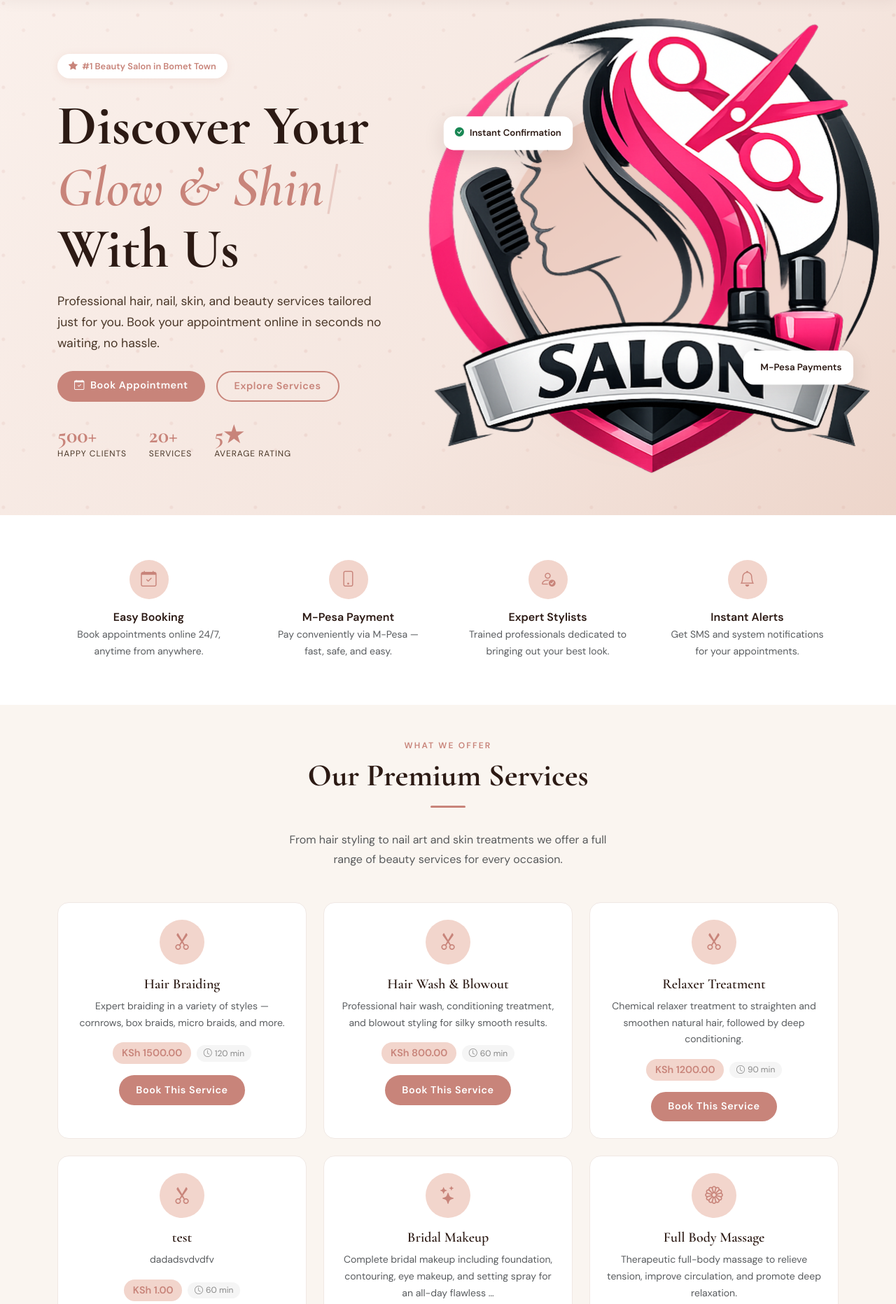
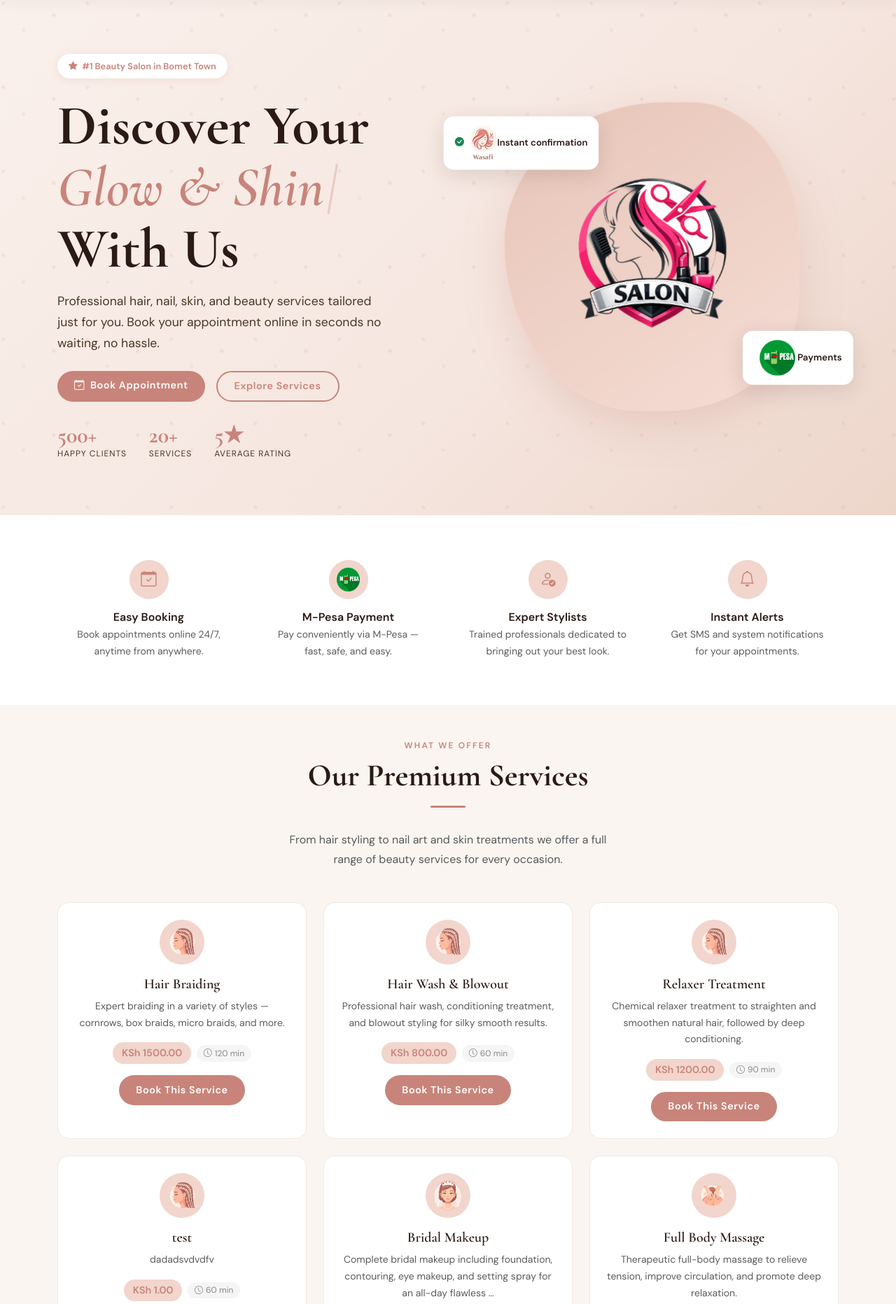
Before and after one commit to nabiswa-cmd/Wasafi_Salon, a Django app: page / in a window 1280 px wide. Shown: the part 86-1949 px from the top of the page at 70% size. Run offline with Django 5.2, Linux system fonts and the light colour scheme; data comes from the database, SQL or seed files in the repository; both versions use the stored data as it was after the commit.

Commit message:
Icons Addjustments

```diff
--- a/appointments/templates/appointments/home.html
+++ b/appointments/templates/appointments/home.html
@@ -48,7 +48,115 @@
   right: 0;
   animation-delay: 2s;
 }
+.hero-shape {
+  width: 280px;
+  height: 300px;
+  background: linear-gradient(145deg,#e8c5b8,#f5ddd5);
+  border-radius: 60% 40% 50% 50% / 50% 50% 40% 60%;
+  margin: 0 auto;
+  display: flex;
+  align-items: center;
+  justify-content: center;
+  box-shadow: 0 20px 60px rgba(200,132,122,.25);
+}
 
+.img-fit {
+  max-width: 80%;
+  height: auto;
+}
+
+/* Larger screens */
+@media (min-width: 992px) {
+  .hero-shape {
+    width: 420px;
+    height: 440px;
+  }
+}
+.floating-card {
+  position: absolute;
+  font-size: 12px;
+  padding: 6px 10px;
+}
+.icon-circle {
+  width: 48px;
+  height: 48px;
+  background: var(--wasafi-blush);
+  border-radius: 50%;
+  display: flex;
+  align-items: center;
+  justify-content: center;
+  margin: 0 auto 1rem;
+}
+
+.icon-circle img {
+  width: 60%;
+  height: auto;
+  object-fit: contain;
+}
+.service-icon {
+  width: 60px;
+  height: 60px;
+  background: var(--wasafi-blush);
+  border-radius: 50%;
+  display: flex;
+  align-items: center;
+  justify-content: center;
+  margin: 0 auto 1rem;
+  font-size: 1.5rem;
+  color: var(--wasafi-rose);
+}
+
+.service-icon img {
+  width: 60%;
+  height: auto;
+  object-fit: contain;
+}
+
+.service-icon i {
+  font-size: 1.5rem;
+}
+
+/* Mobile adjustment */
+@media (max-width: 768px) {
+  .service-icon {
+    width: 48px;
+    height: 48px;
+  }
+
+  .service-icon i {
+    font-size: 1.2rem;
+  }
+}
+@media (max-width: 768px) {
+  .service-card .card-body {
+    padding: 1.2rem;
+  }
+
+  .service-card h5 {
+    font-size: 1rem;
+  }
+
+  .price-badge {
+    font-size: 0.85rem;
+  }
+
+  .duration-tag {
+    font-size: 0.75rem;
+  }
+}
+/* Bigger on large screens */
+@media (min-width: 992px) {
+  .icon-circle {
+    width: 56px;
+    height: 56px;
+  }
+}
+/* Hide or shrink on small screens */
+@media (max-width: 768px) {
+  .floating-card {
+    transform: scale(0.8);
+  }
+}
 @keyframes floatCard {
   0%   { transform: translateY(0px); }
   50%  { transform: translateY(-10px); }
@@ -94,25 +202,23 @@
           </div>
         </div>
       </div>
-      <div class="col-lg-6 d-none d-lg-block">
+      <div class="col-12 col-lg-6 text-center">
         <div class="hero-image-wrap text-center">
           <!-- Decorative hero illustration -->
-          <div style="width:420px;height:440px;background:linear-gradient(145deg,#e8c5b8,#f5ddd5);border-radius:60% 40% 50% 50% / 50% 50% 40% 60%;margin:0 auto;display:flex;align-items:center;justify-content:center;box-shadow:0 20px 60px rgba(200,132,122,.25)">
-
-              <img src="{% static 'images/salonicon.png' %}" class="img-fit" alt="salonicons">
-
-          </div>
+       <div class="hero-shape">
+  <img src="{% static 'images/salonicon.png' %}" class="img-fit" alt="salonicons">
+</div>
           <!-- Floating info cards -->
           <div class="floating-card top-left">
             <div class="d-flex align-items-center gap-2">
               <i class="bi bi-check-circle-fill text-success"></i>
-              <span>Instant Confirmation</span>
+              <span><img style="height: 50px;" src="{%static 'images/iconwasafi.png'%}" alt="">Instant confirmation</span>
             </div>
           </div>
           <div class="floating-card bottom-right">
             <div class="d-flex align-items-center gap-2">
               <i class="bi bi-shield-check-fill" style="color:var(--wasafi-rose)"></i>
-              <span>M-Pesa Payments</span>
+              <span><img style="height: 50px;" src="{%static 'images/mpesaicon.png'%}" alt=""> Payments </span>
             </div>
           </div>
         </div>
@@ -156,7 +262,9 @@
       </div>
       <div class="col-md-3 col-6">
         <div class="p-3">
-          <div style="width:56px;height:56px;background:var(--wasafi-blush);border-radius:50%;display:flex;align-items:center;justify-content:center;margin:0 auto 1rem;font-size:1.4rem;color:var(--wasafi-rose)"><i class="bi bi-phone"></i></div>
+<div class="icon-circle">
+  <img src="{% static 'images/mpesaicon.png' %}" alt="M-Pesa">
+</div>
           <h6 class="fw-bold mb-1">M-Pesa Payment</h6>
           <p class="small text-muted mb-0">Pay conveniently via M-Pesa — fast, safe, and easy.</p>
         </div>
@@ -197,14 +305,21 @@
       <div class="col-lg-4 col-md-6">
         <div class="card service-card h-100">
           <div class="card-body text-center p-4">
-            <div class="service-icon">
-              {% if service.category == 'hair' %}<i class="bi bi-scissors"></i>
-              {% elif service.category == 'nails' %}<i class="bi bi-heart"></i>
-              {% elif service.category == 'skin' %}<i class="bi bi-droplet"></i>
-              {% elif service.category == 'massage' %}<i class="bi bi-flower1"></i>
-              {% elif service.category == 'makeup' %}<i class="bi bi-stars"></i>
-              {% else %}<i class="bi bi-gem"></i>{% endif %}
-            </div>
+          <div class="service-icon">
+  {% if service.category == 'hair' %}
+    <img src="{% static 'images/hairBraiding.png' %}" alt="Hair">
+  {% elif service.category == 'nails' %}
+    <i class="bi bi-heart"></i>
+  {% elif service.category == 'skin' %}
+    <img src="{% static 'images/Relaxer Treatments.png' %}" alt="Skin">
+  {% elif service.category == 'massage' %}
+    <img src="{% static 'images/message.png' %}" alt="Massage">
+  {% elif service.category == 'makeup' %}
+    <img src="{% static 'images/bridalmecap.png' %}" alt="Makeup">
+  {% else %}
+    <i class="bi bi-gem"></i>
+  {% endif %}
+</div>
             <h5 class="mb-2">{{ service.name }}</h5>
             <p class="text-muted small mb-3">{{ service.description|truncatewords:15 }}</p>
             <div class="d-flex justify-content-center align-items-center gap-2 mb-3">
```
Also changed, not shown: appointments/templates/appointments/services.html (+7 -6 lines), db.sqlite3, static/images/Relaxer Treatments.png (added), static/images/blow.png (added), static/images/bridalmecap.png (added), static/images/hairBraiding.png (added), static/images/iconwasafi.png (added), static/images/message.png (added), static/images/mpesaicon.png (added), 1 other file.
